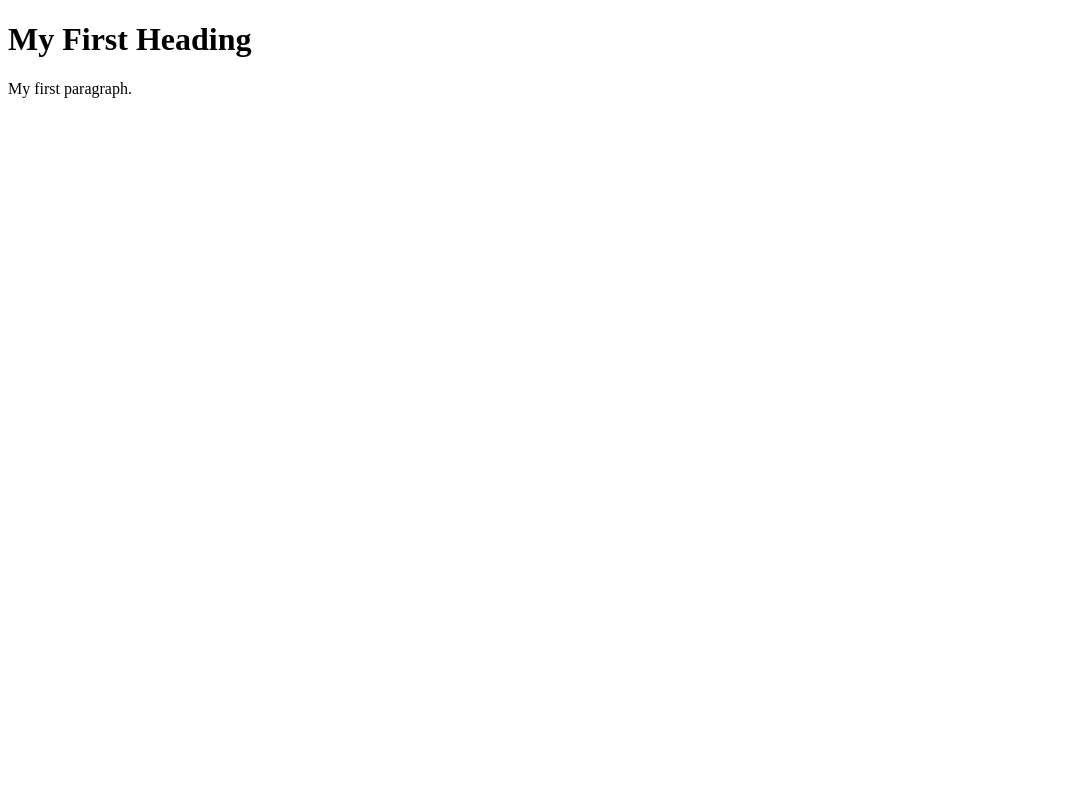
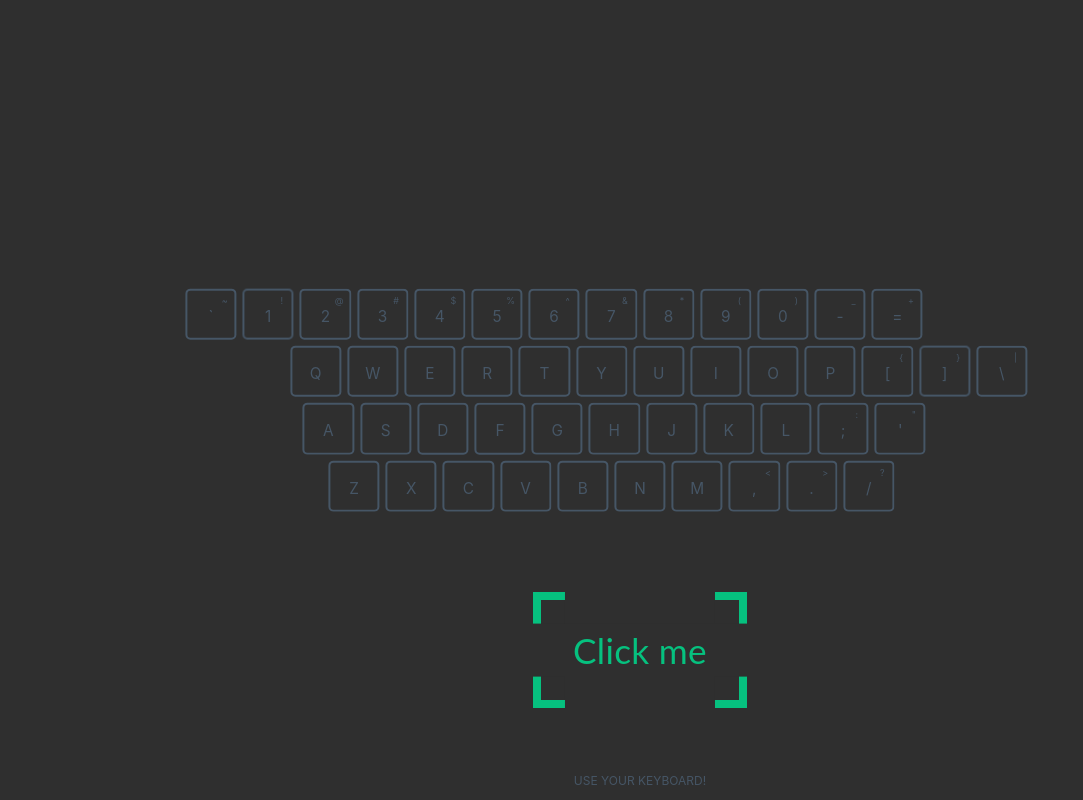
Before and after one commit to michiboo/michiboo.github.io, a plain HTML site: page index.html in a window 1280 px wide. Shown: the whole page, without its empty margins (0-1083 px from the left). Drawn offline with nearby package versions, Linux system fonts and the light colour scheme.

Commit message:
add some anime

```diff
--- /dev/null
+++ b/index.css
@@ -0,0 +1,171 @@
+html {
+    box-sizing: border-box;
+    height: 100%;
+  }
+
+  *, *::before, *::after {
+    box-sizing: inherit;
+  }
+
+  body {
+    font-size: 10px;
+    display: flex;
+    align-items: center;
+    justify-content: center;
+    min-height: 100vh;
+  }
+
+  body {
+    background: #2f2f2f;
+  }
+
+  .corner-button {
+    font-family: 'Lato', sans-serif;
+    letter-spacing: .02rem;
+    cursor: pointer;
+    background: transparent;
+    border: 0.5rem solid currentColor;
+    padding: 1.5rem 2rem;
+    font-size: 2.2rem;
+    color: #06c17f;
+    position: relative;
+    transition: color 0.3s;
+  }
+  .corner-button:hover {
+    color: pink;
+  }
+  .corner-button:hover::before {
+    width: 0;
+  }
+  .corner-button:hover::after {
+    height: 0;
+  }
+  .corner-button:active {
+    border-width: 0.25rem;
+  }
+  .corner-button span {
+    position: relative;
+    z-index: 2;
+  }
+  .corner-button::before, .corner-button::after {
+    content: '';
+    position: absolute;
+    background: #2f2f2f;
+    z-index: 1;
+    transition: all 0.3s;
+  }
+  .corner-button::before {
+    width: calc(100% - 3rem);
+    height: calc(101% + 1rem);
+    top: -0.5rem;
+    left: 50%;
+    -webkit-transform: translateX(-50%);
+            transform: translateX(-50%);
+  }
+  .corner-button::after {
+    height: calc(100% - 3rem);
+    width: calc(101% + 1rem);
+    left: -0.5rem;
+    top: 50%;
+    -webkit-transform: translateY(-50%);
+            transform: translateY(-50%);
+  }
+  .instructions {
+    position: fixed;
+    top: auto;
+    bottom: 10px;
+    left: 0;
+    width: 100%;
+    text-transform: uppercase;
+    font-size: 12px;
+    text-align: center;
+    color: #465666;
+  }
+
+  #mainCanvas {
+    position: fixed;
+    top: 0;
+    left: 0;
+    height: 100%;
+    width: 100%;
+  }
+
+  .keyboard {
+    position: fixed;
+    top: 50%;
+    left: 50%;
+    transform: translate(-50%, -50%);
+    width: calc(130px + 59vw);
+  }
+  .keyboard .row {
+    position: relative;
+    float: left;
+    width: 100%;
+    clear: both;
+  }
+  .keyboard .row.row-1 {
+    margin-left: 7vw;
+  }
+  .keyboard .row.row-2 {
+    margin-left: 8vw;
+  }
+  .keyboard .row.row-3 {
+    margin-left: 10vw;
+  }
+  .keyboard .row .key {
+    position: relative;
+    float: left;
+    height: 4vw;
+    width: 4vw;
+    border: 2px solid #465666;
+    color: #465666;
+    border-radius: 5px;
+    margin: 3px;
+    font-size: 1.2vw;
+    text-transform: uppercase;
+    line-height: 4vw;
+    text-align: center;
+  }
+  @media only screen and (max-width: 1023px) {
+    .keyboard .row .key {
+      height: 8vw;
+      line-height: 8vw;
+      font-size: 1.5vw;
+    }
+  }
+  .keyboard .row .key span {
+    position: absolute;
+    top: 0;
+    left: 0;
+    height: 100%;
+    width: 100%;
+    overflow: visible;
+    transition: all 0.1s;
+    transform-origin: center;
+    backface-visibility: hidden;
+  }
+  .keyboard .row .key .alt {
+    position: absolute;
+    font-size: 0.7vw;
+    top: 5px;
+    right: 5px;
+    height: 10px;
+    width: 10px;
+    line-height: 10px;
+  }
+  .keyboard .row .key.key--down {
+    border-color: #eeeeee;
+  }
+  .keyboard .row .key.key--down > span {
+    color: #eeeeee;
+    transition: all 0.05s;
+    transform: scale(1.7);
+  }
+  .keyboard .row .key.key--down-shifted {
+    border-color: #eeeeee;
+  }
+  .keyboard .row .key.key--down-shifted .alt span {
+    color: #eeeeee;
+    transition: all 0.05s;
+    transform: scale(1.25);
+  }
--- a/index.html
+++ b/index.html
@@ -1,10 +1,139 @@
 <!DOCTYPE html>
 <html>
+<head>
+    <script src="https://ajax.googleapis.com/ajax/libs/jquery/3.3.1/jquery.min.js"></script>
+    <meta charset="utf-8">
+    <link rel="stylesheet" href="https://stackpath.bootstrapcdn.com/bootstrap/4.3.1/css/bootstrap.min.css">
+    <link rel="stylesheet" href="./index.css">
+    <meta name="viewport" content="width=device-width, initial-scale=1">
+    <link href="https://fonts.googleapis.com/css?family=Unica+One" rel="stylesheet">
+
+</head>
+
 <body>
 
-<h1>My First Heading</h1>
+<div class="container-fluid">
+    <div class="row" >
+          <canvas id="mainCanvas"></canvas>
+          <div class="instructions">Use your keyboard!</div>
+          <div class="keyboard">
+            <div class="row row-top">
+              <div class="key key-192"><span>`</span>
+                <div class="alt"><span>~</span></div>
+              </div>
+              <div class="key key-49"><span>1</span>
+                <div class="alt"><span>!</span></div>
+              </div>
+              <div class="key key-50"><span>2</span>
+                <div class="alt"><span>@</span></div>
+              </div>
+              <div class="key key-51"><span>3</span>
+                <div class="alt"><span>#</span></div>
+              </div>
+              <div class="key key-52"><span>4</span>
+                <div class="alt"><span>$</span></div>
+              </div>
+              <div class="key key-53"><span>5</span>
+                <div class="alt"><span>%</span></div>
+              </div>
+              <div class="key key-54"><span>6</span>
+                <div class="alt"><span>^</span></div>
+              </div>
+              <div class="key key-55"><span>7</span>
+                <div class="alt"><span>&</span></div>
+              </div>
+              <div class="key key-56"><span>8</span>
+                <div class="alt"><span>*</span></div>
+              </div>
+              <div class="key key-57"><span>9</span>
+                <div class="alt"><span>(</span></div>
+              </div>
+              <div class="key key-48"><span>0</span>
+                <div class="alt"><span>)</span></div>
+              </div>
+              <div class="key key-189"><span>-</span>
+                <div class="alt"><span>_</span></div>
+              </div>
+              <div class="key key-187"><span>=</span>
+                <div class="alt"><span>+</span></div>
+              </div>
+            </div>
+            <div class="row row-1">
+              <div class="key key-81"><span>q</span></div>
+              <div class="key key-87"><span>w</span></div>
+              <div class="key key-69"><span>e</span></div>
+              <div class="key key-82"><span>r</span></div>
+              <div class="key key-84"><span>t</span></div>
+              <div class="key key-89"><span>y</span></div>
+              <div class="key key-85"><span>u</span></div>
+              <div class="key key-73"><span>i</span></div>
+              <div class="key key-79"><span>o</span></div>
+              <div class="key key-80"><span>p</span></div>
+              <div class="key key-219"> <span>[</span>
+                <div class="alt"> <span>{</span></div>
+              </div>
+              <div class="key key-221"> <span>]</span>
+                <div class="alt"> <span>}</span></div>
+              </div>
+              <div class="key key-220"> <span>\</span>
+                <div class="alt"> <span>|</span></div>
+              </div>
+            </div>
+            <div class="row row-2">
+              <div class="key key-65"><span>a</span></div>
+              <div class="key key-83"><span>s</span></div>
+              <div class="key key-68"><span>d</span></div>
+              <div class="key key-70"><span>f</span></div>
+              <div class="key key-71"><span>g</span></div>
+              <div class="key key-72"><span>h</span></div>
+              <div class="key key-74"><span>j</span></div>
+              <div class="key key-75"><span>k</span></div>
+              <div class="key key-76"><span>l</span></div>
+              <div class="key key-186"><span>;</span>
+                <div class="alt"><span>:</span></div>
+              </div>
+              <div class="key key-222"><span>'</span>
+                <div class="alt"><span>"</span></div>
+              </div>
+            </div>
+            <div class="row row-3">
+              <div class="key key-90"><span>z</span></div>
+              <div class="key key-88"><span>x</span></div>
+              <div class="key key-67"><span>c</span></div>
+              <div class="key key-86"><span>v</span></div>
+              <div class="key key-66"><span>b</span></div>
+              <div class="key key-78"><span>n</span></div>
+              <div class="key key-77"><span>m</span></div>
+              <div class="key key-188"><span>,</span>
+                <div class="alt"><</div>
+              </div>
+              <div class="key key-190"><span>.</span>
+                <div class="alt">></div>
+              </div>
+              <div class="key key-191"><span>/</span>
+                <div class="alt">?</div>
+              </div>
+            </div>
 
-<p>My first paragraph.</p>
+
+
+
+        </div>
+
+
+</div>
+<div class="row" style="margin-top:500px;">
+    <button class="corner-button" style="margin:auto">
+        <span>Click me</span>
+      </button>
+</div>
+
+</div>
 
 </body>
+<script src="https://stackpath.bootstrapcdn.com/bootstrap/4.3.1/js/bootstrap.bundle.min.js"></script>
+<script src="https://cdnjs.cloudflare.com/ajax/libs/animejs/2.2.0/anime.min.js"></script>
+<script src="./index.js"></script>
+
+
 </html>
--- /dev/null
+++ b/index.js
@@ -0,0 +1,155 @@
+console.clear();
+var _minSize = window.innerWidth < 1023 ? 8 : 16;
+var _maxSize = window.innerWidth < 1023 ? 16 : 32;
+var _isShifted = false;
+var _canvas = $('#mainCanvas')[0];
+var _ctx = _canvas.getContext('2d');
+var _particleCount = 20;
+var _keySizeX = window.innerWidth * 0.04 / 2 + 2;
+var _keySizeY = window.innerWidth * 0.04 / 2 + 2;
+var _colors = ["#f8bd2a", "#5ac1e2", "#68d7c5", "#f5625e", "#eeeeee"];
+var Particle = /** @class */function () {
+  function Particle(x, y) {
+    // Settings
+    this.color = "";
+    this.size = 0;
+    this.radius = 0;
+    this.angle = 0;
+    // Current
+    this.x = 0;
+    this.y = 0;
+    // Origin
+    this.x1 = 0;
+    this.y1 = 0;
+    // Destination
+    this.x2 = 0;
+    this.y2 = 0;
+    // Random settings
+    this.size = Math.random() * _minSize + (_maxSize - _minSize);
+    this.radius = Math.random() * 100 + 100;
+    this.angle = Math.random() * 360 * Math.PI / 180;
+    this.color = _colors[Math.floor(Math.random() * _colors.length)];
+    // Set current
+    this.x = x;
+    this.y = y;
+    // Set origin
+    this.x1 = x;
+    this.y1 = y;
+    // Set destination
+    this.x2 = x + this.radius * Math.sin(this.angle);
+    this.y2 = y + this.radius * Math.cos(this.angle);
+  }
+  Particle.prototype.draw = function () {
+    _ctx.beginPath();
+    _ctx.arc(this.x, this.y, this.size, 0, 2 * Math.PI, true);
+    _ctx.fillStyle = this.color;
+    _ctx.fill();
+  };
+  return Particle;
+}();
+var setAbsolutePositions = function () {
+  var _keyPos = [];
+  var _rowPos = [];
+  $('.keyboard').height($('.keyboard').height());
+  $('.keyboard').width($('.keyboard').width());
+  $('.row').each(function (_in) {_rowPos.push($('.row').eq(_in).position().top);});
+  $('.key').each(function (_in) {_keyPos.push($('.key').eq(_in).position().left);});
+  $('.row').each(function (_i) {
+    $('.row').eq(_i).css({
+      top: _rowPos[_i],
+      position: "absolute" });
+
+  });
+  $('.key').each(function (_in) {
+    $('.key').eq(_in).css({
+      left: _keyPos[_in],
+      position: "absolute" });
+
+  });
+};
+$('.key').on('touchstart', function (evt) {
+  onKeyPressParticleHandler(evt.touches[0].pageX, evt.touches[0].pageY);
+});
+$(window).on('keydown', function (evt) {
+  if (evt.keyCode === 16) {
+    _isShifted = true;
+  }
+  ;
+  var _$tar = $(".key-" + evt.keyCode);
+  if (_$tar.length < 1)
+  return;
+  if (_isShifted) {
+    if (_$tar.has(".alt").length > 0) {
+      _$tar.addClass("key--down-shifted");
+    } else
+    {
+      _$tar.addClass("key--down");
+    }
+  } else
+  {
+    _$tar.addClass("key--down");
+  }
+  onKeyPressParticleHandler(_$tar.offset().left + _keySizeX, _$tar.offset().top + _keySizeY);
+});
+$(window).on('keyup', function (evt) {
+  if (evt.keyCode === 16) {
+    _isShifted = false;
+  }
+  ;
+  var _$tar = $(".key-" + evt.keyCode);
+  _$tar.removeClass("key--down");
+  _$tar.removeClass("key--down-shifted");
+});
+var renderParticle = function (anim) {
+  for (var i = 0; i < anim.animatables.length; i++) {if (window.CP.shouldStopExecution(0)) break;
+    anim.animatables[i].target.draw();
+  }window.CP.exitedLoop(0);
+};
+var onKeyPressParticleHandler = function (x, y) {
+  var _particles = [];
+  for (var _i = 0; _i < _particleCount; _i++) {if (window.CP.shouldStopExecution(1)) break;
+    _particles.push(new Particle(x, y));
+  }window.CP.exitedLoop(1);
+  anime.timeline().add({
+    targets: _particles,
+    x: function (_p) {return _p.x2;},
+    y: function (_p) {return _p.y2;},
+    size: 0,
+    duration: Math.random() * 1000 + 500,
+    easing: 'easeOutExpo',
+    update: renderParticle });
+
+};
+var renderLoop = anime({
+  duration: Infinity,
+  update: function () {
+    _ctx.clearRect(0, 0, _canvas.width, _canvas.height);
+  } });
+
+var init = function () {
+  _canvas.width = window.innerWidth * 2;
+  _canvas.height = window.innerHeight * 2;
+  _canvas.style.width = window.innerWidth + 'px';
+  _canvas.style.height = window.innerHeight + 'px';
+  _ctx.scale(2, 2);
+  renderLoop.play();
+  //setAbsolutePositions();
+};
+setTimeout(function () {init();}, 0);
+document.addEventListener ('keydown', function (event){
+    console.log (event.which);
+});
+
+setTimeout(function(){alert("hi")}, 10);
+const ke = new KeyboardEvent("keydown", {
+    bubbles: true, cancelable: true, keyCode: 13
+});
+
+// to do stimulate input Micky
+document.body.dispatchEvent(ke);
+document.body.dispatchEvent(ke);
+document.body.dispatchEvent(ke);
+document.body.dispatchEvent(ke);
+document.body.dispatchEvent(ke);
+document.body.dispatchEvent(ke);
+document.body.dispatchEvent(ke);
```
